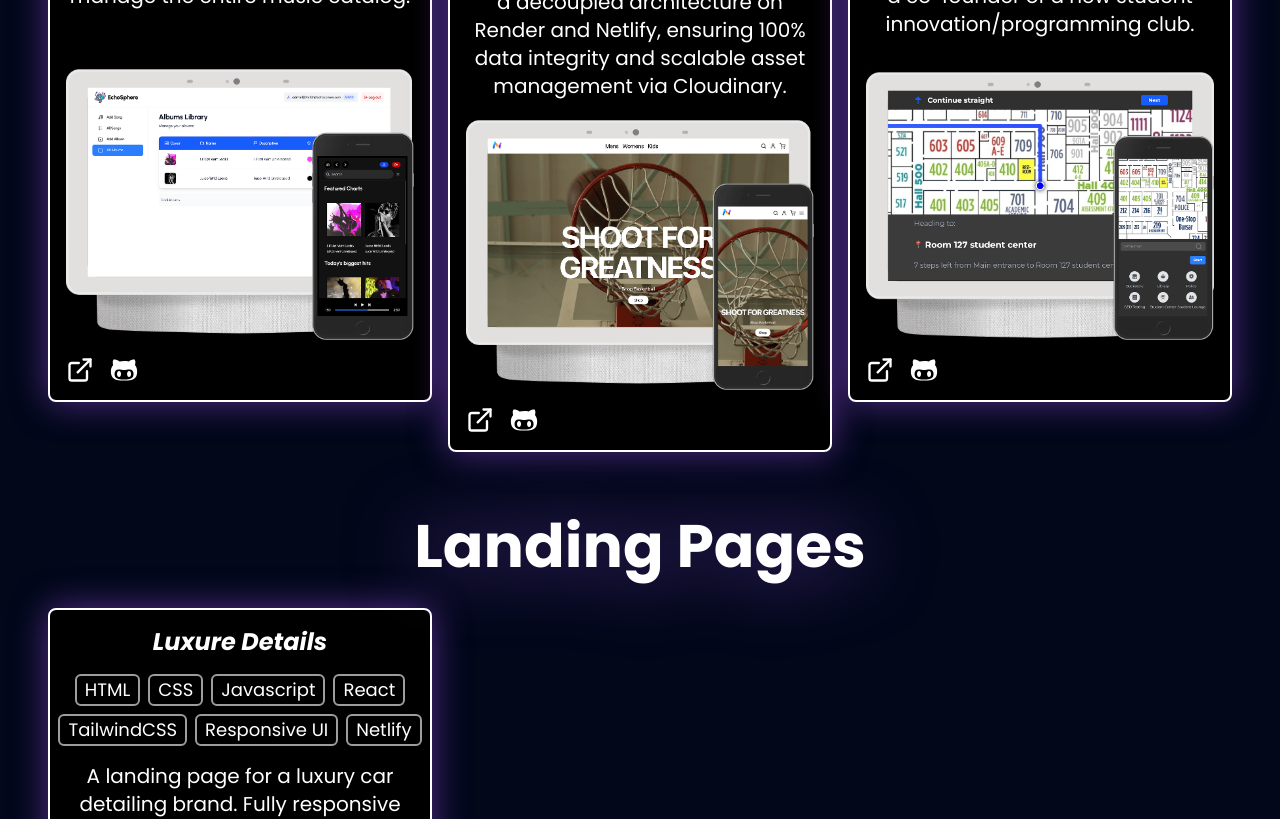
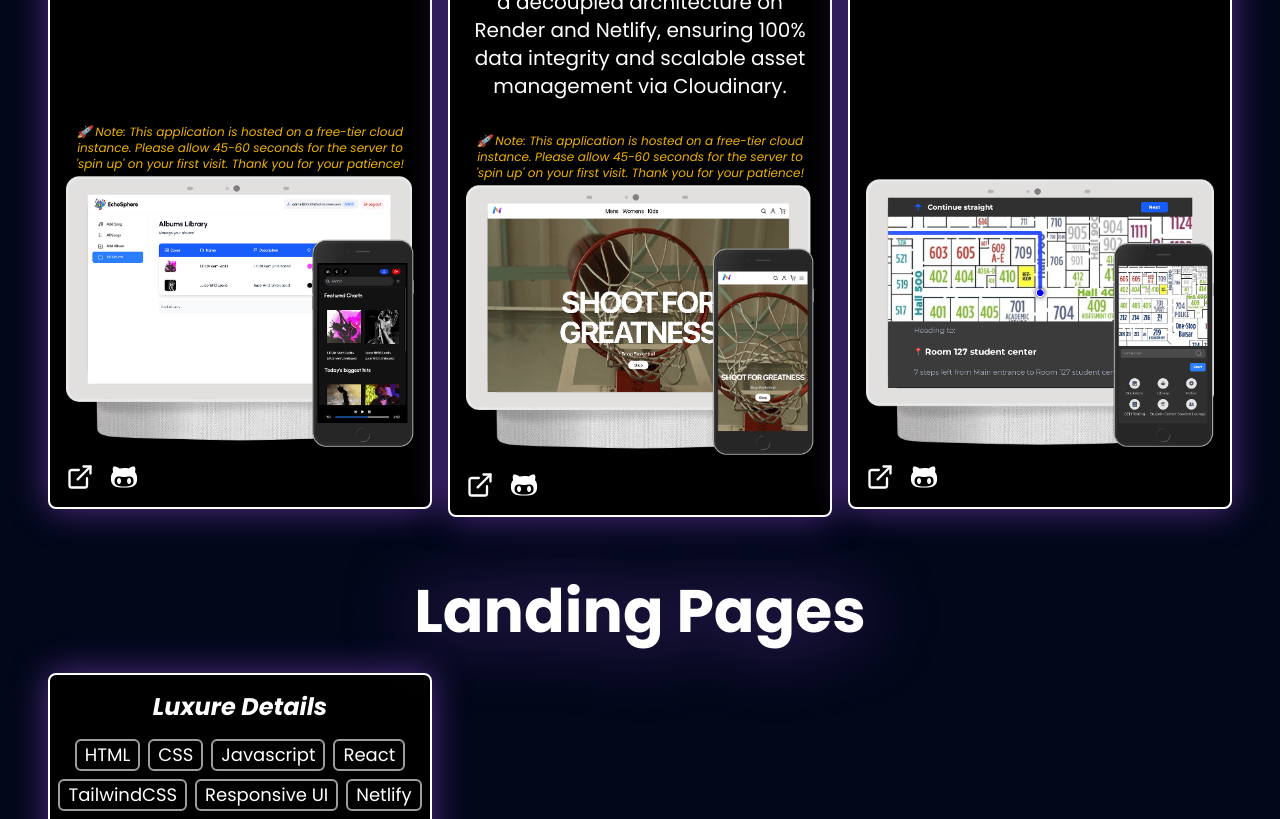
Before and after one commit to VictorMMartinezJr/Personal-Portfolio, a React (Vite) app in the folder frontend/personal-portfolio-frontend/: page / in a window 1280 px wide. Shown: the part 3040-3859 px from the top of the page. Built offline with nearby package versions, Linux system fonts and the light colour scheme.

Commit message:
update projects data with server startup disclaimer

```diff
--- a/frontend/personal-portfolio-frontend/src/components/Projects/AppProjects.jsx
+++ b/frontend/personal-portfolio-frontend/src/components/Projects/AppProjects.jsx
@@ -1,6 +1,6 @@
 import Project from "./Project";
 import SectionTitle from "../SectionTitle";
-import {appsData} from "./projectsData.js";
+import { appsData } from "./projectsData.js";
 
 const AppProjects = () => {
   return (
@@ -11,16 +11,28 @@ const AppProjects = () => {
     >
       <SectionTitle title="Apps" />
       <div className="flex flex-col justify-center items-center md:grid md:grid-cols-2 md:gap-4 xl:grid-cols-3">
-        {appsData.map(({name, skills, description, imgSrc, demoLink, GitHub}) => (
-          <Project key={name}
+        {appsData.map(
+          ({
+            name,
+            skills,
+            description,
+            disclaimer,
+            imgSrc,
+            demoLink,
+            GitHub,
+          }) => (
+            <Project
+              key={name}
               name={name}
               skills={skills}
               description={description}
+              disclaimer={disclaimer}
               imgSrc={imgSrc}
               demoLink={demoLink}
               GHLink={GitHub}
             />
-        ))}
+          ),
+        )}
       </div>
     </div>
   );
--- a/frontend/personal-portfolio-frontend/src/components/Projects/Project.jsx
+++ b/frontend/personal-portfolio-frontend/src/components/Projects/Project.jsx
@@ -3,13 +3,21 @@ import { useRef } from "react";
 import { FiExternalLink } from "react-icons/fi";
 import { FaGithubAlt } from "react-icons/fa";
 
-const Project = ({ name, skills, description, imgSrc, GHLink, demoLink }) => {
+const Project = ({
+  name,
+  skills,
+  description,
+  disclaimer,
+  imgSrc,
+  GHLink,
+  demoLink,
+}) => {
   const projectRef = useRef(null);
   const isProjectInView = useInView(projectRef, { once: true });
 
   return (
     <motion.section
-      className="flex flex-col justify-center items-center min-h-[950px] text-center bg-black rounded-lg mb-4 border-2 border-white shadow-[0_0_35px_rgba(168,85,247,0.5)]"
+      className="flex flex-col justify-center items-center min-h-[1100px] text-center bg-black rounded-lg mb-4 border-2 border-white shadow-[0_0_35px_rgba(168,85,247,0.5)]"
       ref={projectRef}
       initial={{ opacity: 0, y: 50 }}
       animate={{
@@ -19,7 +27,6 @@ const Project = ({ name, skills, description, imgSrc, GHLink, demoLink }) => {
       transition={{ duration: 0.5, ease: "easeInOut" }}
     >
       <h2 className="my-4 font-bold italic text-xl xl:text-2xl">{name}</h2>
-
       {/* Tech used */}
       <div className="flex flex-wrap justify-center items-center gap-2">
         {skills.map((skill, i) => (
@@ -32,8 +39,15 @@ const Project = ({ name, skills, description, imgSrc, GHLink, demoLink }) => {
         ))}
       </div>
       <p className="px-4 my-4 text-lg flex-1 md:text-xl">{description}</p>
+
+      {disclaimer && (
+        <>
+      <hr className="my-2 border-gray-700" />
+      <p className="text-xs text-yellow-500 italic px-4">{disclaimer}</p>
+      </>
+      )}
+
       <img src={imgSrc} alt="" className="px-4" />
-
       {/* Icons */}
       <div className="w-full flex justify-start my-4 px-4">
         <a
--- a/frontend/personal-portfolio-frontend/src/components/Projects/projectsData.js
+++ b/frontend/personal-portfolio-frontend/src/components/Projects/projectsData.js
@@ -20,6 +20,8 @@ const appsData = [
     imgSrc: echosphere,
     description:
       "A full-stack music streaming web app built with React, TailwindCSS, Spring Boot, and MongoDB. Users can browse songs, play music, create accounts, and enjoy a clean, responsive UI. Includes secure JWT authentication, dynamic routing, and real-time audio playback. Features a full Admin Dashboard where authorized users can upload new tracks, edit metadata, and manage the entire music catalog.",
+    disclaimer:
+      "🚀 Note: This application is hosted on a free-tier cloud instance. Please allow 45-60 seconds for the server to 'spin up' on your first visit. Thank you for your patience!",
     GitHub: "https://github.com/VictorMMartinezJr/EchoSphere",
     demoLink: "https://echosphere-user.netlify.app",
   },
@@ -40,6 +42,8 @@ const appsData = [
     imgSrc: nexa,
     description:
       "A full-stack cloud-native e-commerce platform built with React, Tailwind CSS, Spring Boot, and MySQL. Architected with a strictly typed relational schema hosted on Aiven Cloud, Nexa provides a high-performance retail experience with real-time inventory tracking and dynamic category filtering. Features secure JWT authentication for user sessions and a robust backend logic for managing complex product variants. Deployed using a decoupled architecture on Render and Netlify, ensuring 100% data integrity and scalable asset management via Cloudinary.",
+    disclaimer:
+      "🚀 Note: This application is hosted on a free-tier cloud instance. Please allow 45-60 seconds for the server to 'spin up' on your first visit. Thank you for your patience!",
     GitHub: "https://github.com/VictorMMartinezJr/Nexa",
     demoLink: "https://nexaapparel.netlify.app",
   },
@@ -77,7 +81,7 @@ const landingPagesData = [
     imgSrc: luxureDetails,
     description:
       "A landing page for a luxury car detailing brand. Fully responsive for all devices and optimized images.",
-    GitHub: "",
+    GitHub: "https://github.com/VictorMMartinezJr/LuxureDetails",
     demoLink: "https://luxuredetails-v1.netlify.app",
   },
 ];
```
Lines whose indentation alone changed are shown as unchanged.
